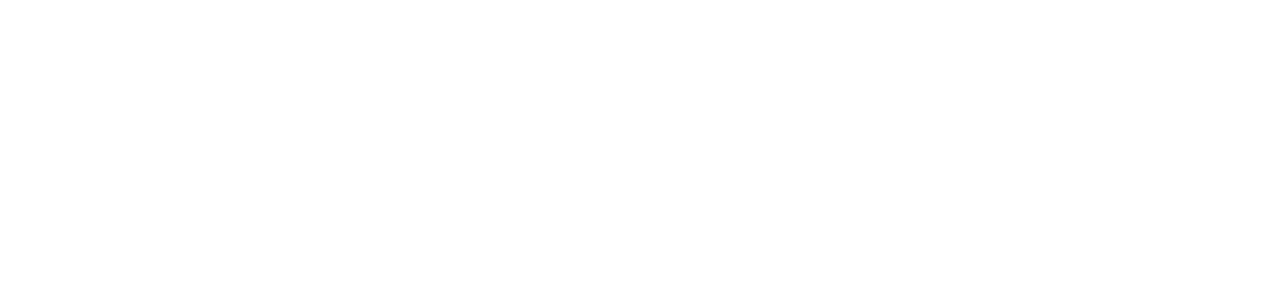
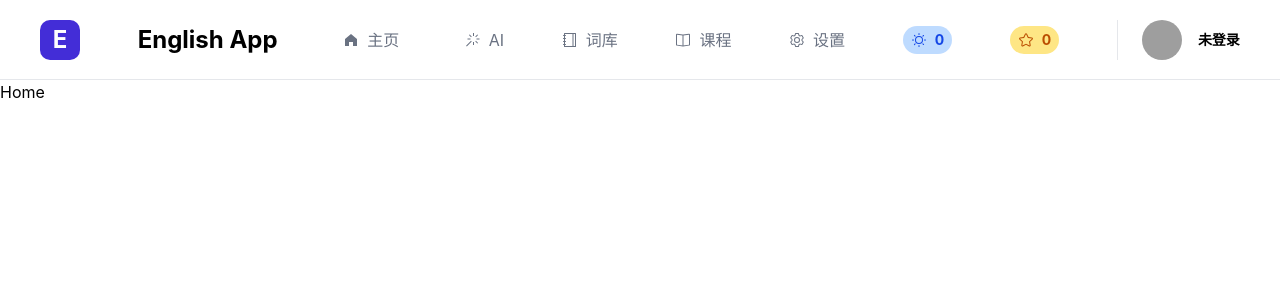
Before and after one commit to UserKei/TrackEN, a Vue app in the folder apps/web/: page / in a window 1280 px wide. Before the commit this address had no page. Shown: the top 300 px of the page. Built offline with nearby package versions, Linux system fonts and the light colour scheme; grey boxes are pictures that could not be loaded; the HTML template or start-up script is replaced by a standard one.

Commit message:
feat(web): add layout and route modules

```diff
--- a/apps/web/src/App.vue
+++ b/apps/web/src/App.vue
@@ -1,5 +1,5 @@
 <template>
-  <router-view />
+  <RouterView />
 </template>
 
 <script>
--- a/apps/web/src/assets/base.css
+++ b/apps/web/src/assets/base.css
@@ -1,6 +1,7 @@
 @import "tailwindcss";
 
 html,
-body {
+body,
+#app {
   @apply h-full w-full;
 }
--- a/apps/web/src/layout/Content/index.vue
+++ b/apps/web/src/layout/Content/index.vue
@@ -0,0 +1,6 @@
+<template>
+    <RouterView />
+</template>
+<script setup lang="ts">
+import { RouterView } from 'vue-router';
+</script>
--- a/apps/web/src/layout/index.vue
+++ b/apps/web/src/layout/index.vue
@@ -0,0 +1,8 @@
+<template>
+    <Header />
+    <Content />
+</template>
+<script setup lang="ts">
+import Header from './Header/index.vue'
+import Content from './Content/index.vue'
+</script>
--- /dev/null
+++ b/apps/web/src/router/home/index.ts
@@ -0,0 +1,15 @@
+import layout from "@/layout/index.vue";
+import Home from "@/views/Home/index.vue";
+
+export default [
+  {
+    path: "/",
+    component: layout,
+    children: [
+      {
+        path: "/",
+        component: Home,
+      },
+    ],
+  },
+];
--- a/apps/web/src/router/index.ts
+++ b/apps/web/src/router/index.ts
@@ -1,8 +1,13 @@
 import { createRouter, createWebHistory } from "vue-router";
+import home from "./home/index";
+import wordBook from "./word-book/index";
 
 const router = createRouter({
   history: createWebHistory(import.meta.env.BASE_URL),
-  routes: [],
+  routes: [
+    ...home, // 主页
+    ...wordBook, // 词库
+  ],
 });
 
 export default router;
--- /dev/null
+++ b/apps/web/src/router/word-book/index.ts
@@ -0,0 +1,14 @@
+import layout from "@/layout/index.vue";
+
+export default [
+  {
+    path: "/word-book",
+    component: layout,
+    children: [
+      {
+        path: "index",
+        component: () => import("@/views/WordBook/index.vue"),
+      },
+    ],
+  },
+];
--- /dev/null
+++ b/apps/web/src/views/Home/index.vue
@@ -0,0 +1,8 @@
+<template>
+  <div>
+    <h1>Home</h1>
+  </div>
+</template>
+
+<script setup lang="ts">
+</script>
--- /dev/null
+++ b/apps/web/src/views/WordBook/index.vue
@@ -0,0 +1,8 @@
+<template>
+  <div>
+    <h1>WordBook</h1>
+  </div>
+</template>
+
+<script setup lang="ts">
+</script>
```
